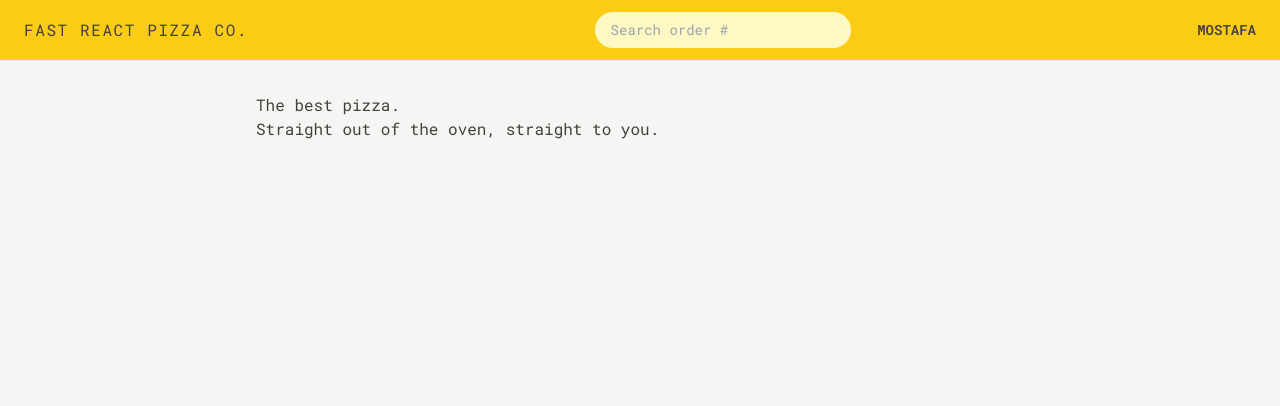
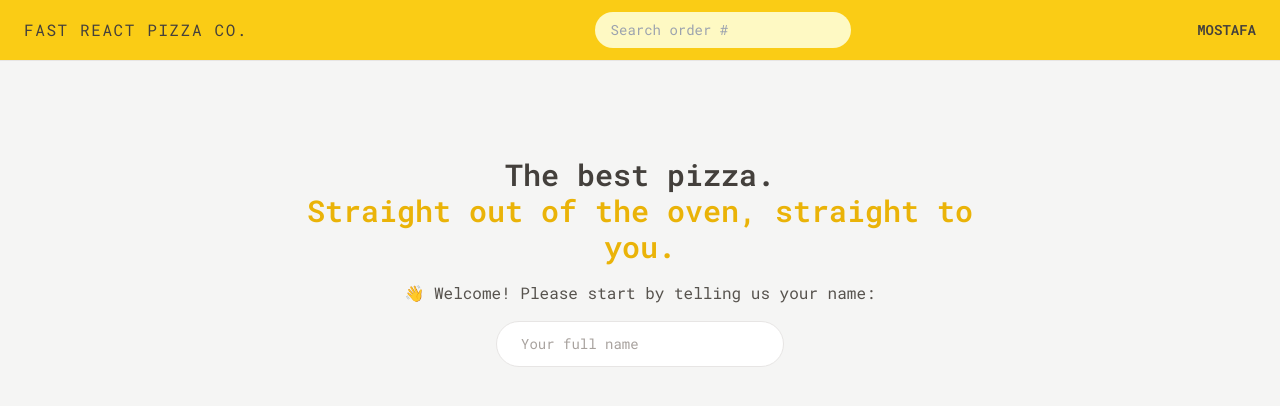
Before and after one commit to MostafaAE/fast-react-pizza, a React (Vite) app: page / in a window 1280 px wide. Shown: the top 406 px of the page. Built offline with nearby package versions, Linux system fonts and the light colour scheme; the HTML template or start-up script is replaced by a standard one.

Commit message:
Style home page

```diff
--- a/src/features/user/CreateUser.jsx
+++ b/src/features/user/CreateUser.jsx
@@ -1,4 +1,5 @@
 import { useState } from 'react';
+import Button from '../../ui/Button';
 
 function CreateUser() {
   const [username, setUsername] = useState('');
@@ -9,18 +10,21 @@ function CreateUser() {
 
   return (
     <form onSubmit={handleSubmit}>
-      <p>👋 Welcome! Please start by telling us your name:</p>
+      <p className="mb-4 text-sm text-stone-600 md:text-base">
+        👋 Welcome! Please start by telling us your name:
+      </p>
 
       <input
         type="text"
         placeholder="Your full name"
         value={username}
         onChange={(e) => setUsername(e.target.value)}
+        className="input mb-8 w-72"
       />
 
       {username !== '' && (
         <div>
-          <button>Start ordering</button>
+          <Button>Start ordering</Button>
         </div>
       )}
     </form>
--- a/src/ui/Home.jsx
+++ b/src/ui/Home.jsx
@@ -1,11 +1,16 @@
+import CreateUser from '../features/user/CreateUser';
+
 function Home() {
   return (
-    <div>
-      <h1>
+    <div className="my-10 px-4 text-center sm:my-16">
+      <h1 className="mb-4 text-xl font-semibold md:text-3xl">
         The best pizza.
         <br />
-        Straight out of the oven, straight to you.
+        <span className="text-yellow-500">
+          Straight out of the oven, straight to you.
+        </span>
       </h1>
+      <CreateUser />
     </div>
   );
 }
```
